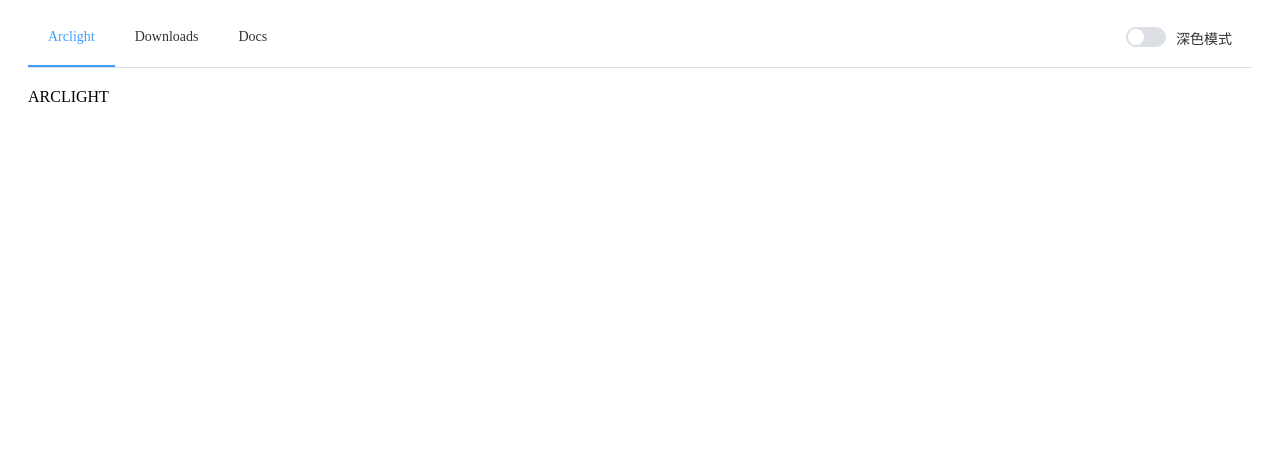
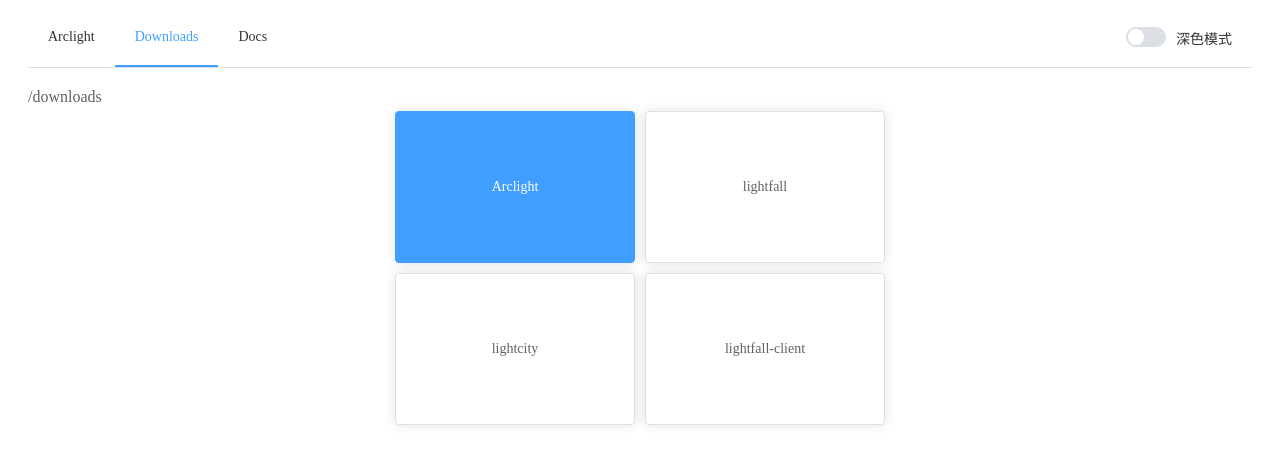
Before and after one commit to Tomotopieces/arclight-page, a Vue app: page /downloads in a window 1280 px wide. Before the commit this address led to /arclight. Shown: the top 464 px of the page. Built offline with nearby package versions, Linux system fonts and the light colour scheme.

Commit message:
完成处理路由逻辑

```diff
--- a/components.d.ts
+++ b/components.d.ts
@@ -18,10 +18,12 @@
     ElMenu: typeof import('element-plus/es')['ElMenu']
     ElMenuItem: typeof import('element-plus/es')['ElMenuItem']
     ElRow: typeof import('element-plus/es')['ElRow']
+    ElSubMenu: typeof import('element-plus/es')['ElSubMenu']
     ElSwitch: typeof import('element-plus/es')['ElSwitch']
     ElTabPane: typeof import('element-plus/es')['ElTabPane']
     ElTabs: typeof import('element-plus/es')['ElTabs']
     ElText: typeof import('element-plus/es')['ElText']
+    PathBar: typeof import('./src/components/PathBar.vue')['default']
     RouterLink: typeof import('vue-router')['RouterLink']
     RouterView: typeof import('vue-router')['RouterView']
   }
--- a/src/App.vue
+++ b/src/App.vue
@@ -2,10 +2,10 @@
   <el-container>
     <el-header>
       <el-menu :default-active="activateTab" mode="horizontal" @select="handleSelect" :ellipsis="false">
-        <el-menu-item index="arclight">Arclight</el-menu-item>
+        <el-menu-item index="home">Arclight</el-menu-item>
         <el-menu-item index="downloads">Downloads</el-menu-item>
         <el-menu-item index="docs">Docs</el-menu-item>
-        <div style="flex-grow: 1;" />
+        <div style="flex-grow: 1" />
         <el-menu-item>
           <el-switch v-model="isDark" active-text="深色模式" />
         </el-menu-item>
@@ -19,22 +19,43 @@
 
 <script setup lang="ts">
 import { useDark } from "@vueuse/core";
-import { ref } from "vue";
+import { ref, watch } from "vue";
 import router from "@/router";
 
-type Tabs = "arclight" | "downloads" | "docs";
-
-const activateTab = ref<Tabs>("arclight");
+const activateTab = ref("");
 
 const isDark = useDark();
 
-function handleSelect(key: Tabs): void {
-  router.push(`/${key}`);
+/**
+ * something like created
+ */
+(() => {
+  handlePath();
+})();
+
+function handlePath(): void {
+  const pathArray = window.location.pathname.split("/").filter(p => p);
+  if (pathArray.length) {
+    activateTab.value = pathArray[0];
+    return;
+  }
+  router.push("/home");
+  activateTab.value = "home";
 }
 
-router.push("/arclight");
+function handleSelect(key: string): void {
+  router.push("/" + key);
+}
 </script>
 
 <style scoped>
+.el-text {
+    margin: 1rem 0;
+}
+</style>
 
+<style>
+* {
+    font-family: "Microsoft YaHei UI", serif;
+}
 </style>
--- /dev/null
+++ b/src/components/PathBar.vue
@@ -0,0 +1,12 @@
+<template>
+  <div class="path-bar">
+    <el-text size="large">{{ path }}</el-text>
+  </div>
+</template>
+
+<script setup lang="ts">
+const path = window.location.pathname;
+</script>
+
+<style scoped>
+</style>
--- a/src/router/index.ts
+++ b/src/router/index.ts
@@ -4,20 +4,25 @@
   history: createWebHistory(import.meta.env.BASE_URL),
   routes: [
     {
-      path: "/arclight",
-      name: "arclight",
-      component: () => import("../views/ArclightView.vue"),
+      path: "/home",
+      name: "home",
+      component: () => import("../views/HomeView.vue"),
     },
     {
       path: "/downloads",
       name: "downloads",
-      component: () => import("../views/DownloadsView.vue"),
+      component: () => import("../views/downloads/DownloadsView.vue"),
+    },
+    {
+      path: "/downloads/arclight",
+      name: "arclight",
+      component: () => import("../views/downloads/ArclightView.vue"),
     },
     {
       path: "/docs",
       name: "docs",
       component: () => import("../views/DocsView.vue"),
-    }
+    },
   ],
 });
 
--- a/src/views/DocsView.vue
+++ b/src/views/DocsView.vue
@@ -1,6 +1,6 @@
 <template>
   <div class="docs-view">
-    <el-button size="large" type="primary" @click="clickButton">Docs Link</el-button>
+    <el-button size="large" type="primary" @click="clickButton">Wiki Link</el-button>
   </div>
 </template>
 
--- a/src/views/ArclightView.vue
+++ b/src/views/HomeView.vue
@@ -1,6 +1,6 @@
 <template>
   <div class="arclight-view">
-    ARCLIGHT
+    Something about Arclight
   </div>
 </template>
 
--- a/src/views/DownloadsView.vue
+++ b/src/views/downloads/ArclightView.vue
@@ -1,20 +1,18 @@
 <template>
   <div class="downloads-view">
-    <el-text size="large">/files/branches/arclight</el-text>
+    <path-bar />
     <el-row justify="space-around">
       <el-col v-for="(file, index) in files" :key="index" :span="6">
         <el-card>
           <template #header>
             <el-button type="primary" link @click="clickFilename(file.link)">{{ file.name }}</el-button>
           </template>
-          <el-descriptions column="1">
+          <el-descriptions :column="1">
             <el-descriptions-item label="Key">{{ file.key }}</el-descriptions-item>
             <el-descriptions-item label="Type">{{ file.type }}</el-descriptions-item>
             <el-descriptions-item v-if="file.permlink" label="permlink">{{ file.permlink }}</el-descriptions-item>
           </el-descriptions>
-          <template #footer>
-            Last modified：{{ getLastModifiedDate(file['last-modified']) }}
-          </template>
+          <template #footer> Last modified：{{ getLastModifiedDate(file["last-modified"]) }} </template>
         </el-card>
       </el-col>
     </el-row>
@@ -33,7 +31,6 @@
 async function inquireFiles() {
   const data = await listFiles(params);
   files.value = data.files;
-  files.value?.forEach(file => console.log(JSON.stringify(file)));
 }
 
 function getLastModifiedDate(dateStr: string): string {
@@ -41,15 +38,13 @@
   return date.toUTCString();
 }
 
-function clickFilename(link: string): void {
-
-}
+function clickFilename(link: string): void {}
 
 inquireFiles();
 </script>
 
 <style scoped>
 .el-col {
-    padding: 36px 120px;
+  padding: 36px 120px;
 }
 </style>
--- /dev/null
+++ b/src/views/downloads/DownloadsView.vue
@@ -0,0 +1,48 @@
+<template>
+  <div class="downloads-view">
+    <path-bar />
+    <el-row justify="center">
+      <el-col :span="12">
+        <el-button type="primary" class="software-option" @click="clickButton('arclight')">Arclight</el-button>
+      </el-col>
+      <el-col :span="12">
+        <el-button class="software-option">lightfall</el-button>
+      </el-col>
+    </el-row>
+    <el-row justify="center">
+      <el-col :span="12">
+        <el-button class="software-option">lightcity</el-button>
+      </el-col>
+      <el-col :span="12">
+        <el-button class="software-option">lightfall-client</el-button>
+      </el-col>
+    </el-row>
+  </div>
+</template>
+
+<script setup lang="ts">
+import router from "@/router";
+
+function clickButton(route: string) {
+  router.push("/downloads/" + route);
+}
+</script>
+
+<style scoped>
+.el-col {
+    max-width: 15rem;
+    width: 15rem;
+    max-height: 9.5rem;
+    height: 9.5rem;
+    margin: 5px;
+}
+
+.software-option {
+    display: flex;
+    justify-content: center;
+    align-items: center;
+    width: 100%;
+    height: 100%;
+    box-shadow: var(--el-box-shadow-light);
+}
+</style>
```
Also changed, not shown: src/api/DownloadApi.ts (+9 -3 lines).
